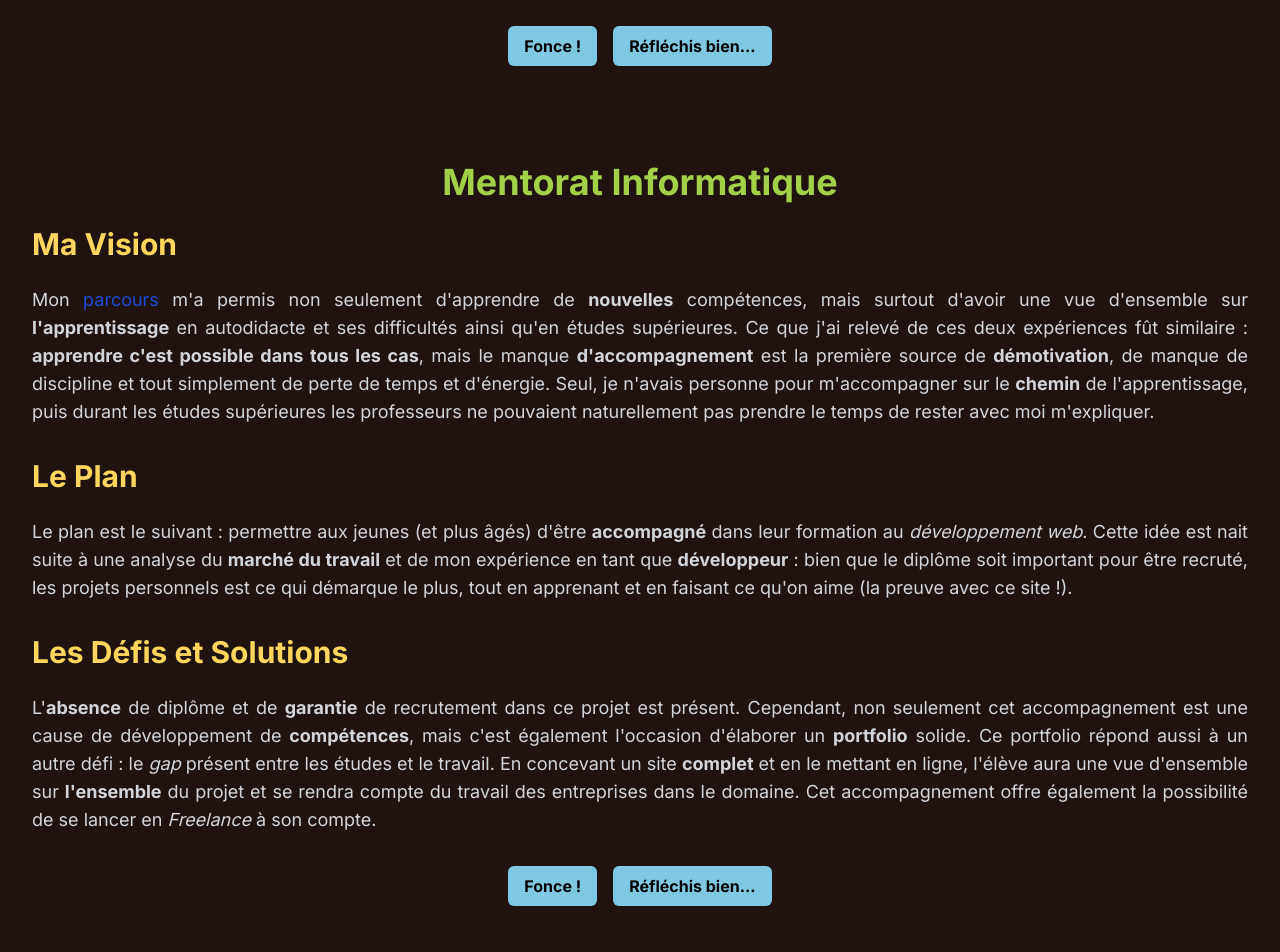
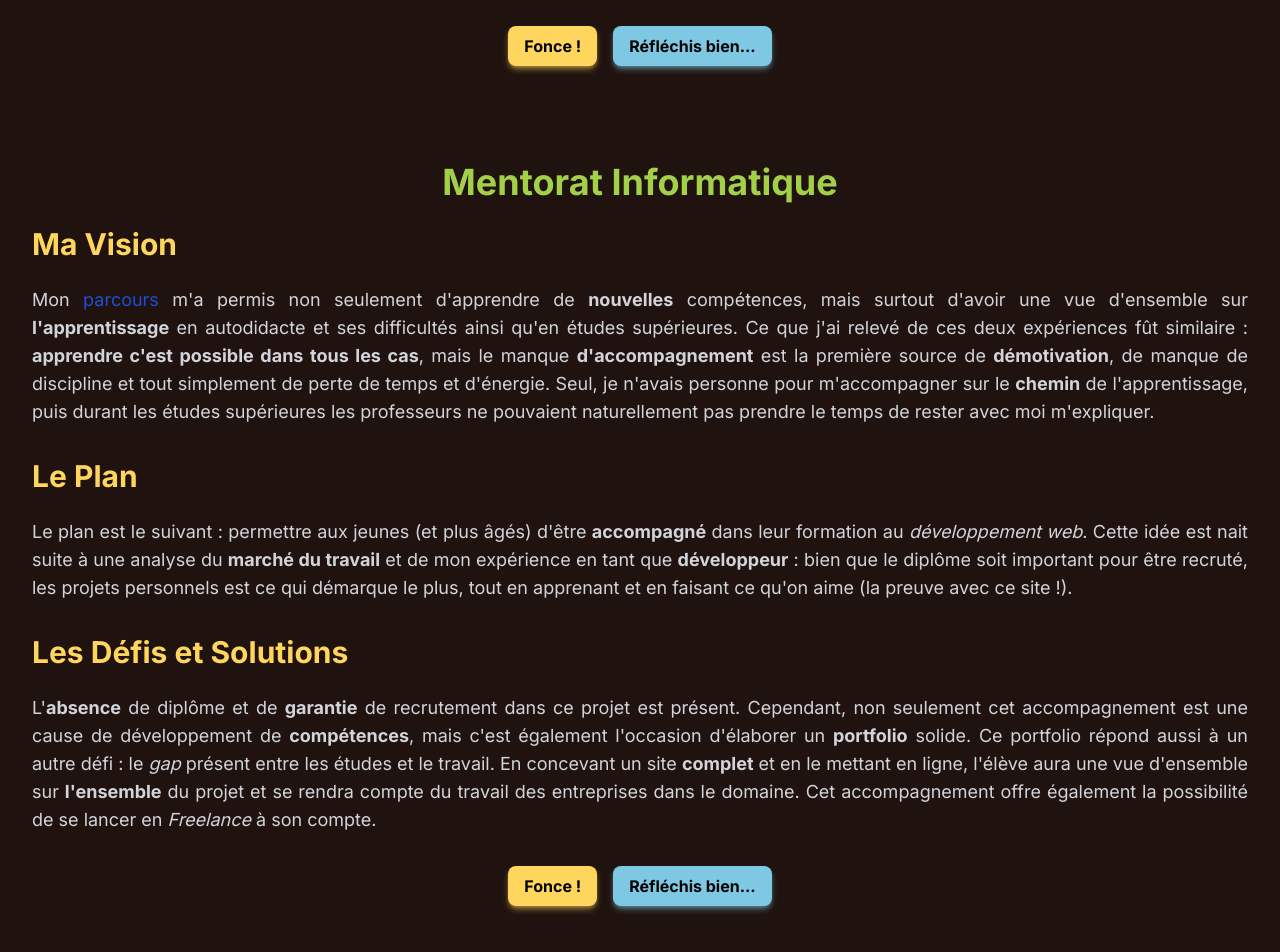
Before and after one commit to Nassim-H/NassimApprend, a Next.js app: page /valeurs in a window 1280 px wide. Shown: the part 2144-3096 px from the top of the page. Built offline with nearby package versions, Linux system fonts and the light colour scheme.

Commit message:
Button + contact

```diff
--- a/app/components/Apropos.tsx
+++ b/app/components/Apropos.tsx
@@ -2,16 +2,22 @@ const Apropos = () => {
     return (
       <section className="bg-white py-12">
         <div className="container mx-auto px-4">
-          <h2 className="text-3xl font-bold mb-6">À propos de Nassim Apprend</h2>
+          <h2 className="text-3xl font-bold mb-6">Pourquoi ce site ?</h2>
           <p className="text-lg text-gray-700 mb-8">
-            NassimApprend est né de ma <b>passion</b> pour l&apos;éducation et mon désir de <b>contribuer</b> positivement à la société en formant les futures générations. Mon objectif est de candidater à la formation L3 en éducation afin de développer mes compétences pédagogiques et devenir un <b>éducateur accompli</b>.
+            Ce site est né de ma <b>passion</b> pour l&apos;éducation et mon désir de <b>contribuer</b> positivement à la société en formant les futures générations. Mon objectif est de <b>candidater</b> à la <em>Licence 3 spécialité éducation</em> afin de développer mes compétences <b>pédagogiques</b> et devenir un <b>éducateur accompli</b>.
           </p>
           <p className="text-lg text-gray-700 mb-8">
-            Mon parcours académique et mes expériences professionnelles m&apos;ont préparé à relever ce défi avec <b>détermination</b>. Je crois fermement en une approche éducative centrée sur l&apos;apprenant, qui valorise l&apos;autonomie, la créativité et l&apos;inclusion.
+            Mon <a href="/parcours" target="_blank" className="text-blue-700">parcours</a> académique et mes <a href="/experience" target="_blank" className="text-blue-700">expériences</a> professionnelles m&apos;ont préparé à relever ce défi avec <b>détermination</b>. Je crois fermement en une approche éducative <b>centrée</b> sur l&apos;apprenant.
           </p>
           <p className="text-lg text-gray-700 mb-8">
-            À travers NassimApprend, je souhaite partager mes <b>réflexions</b>, notamment à propos de l&apos;apprentissage en ligne, mes <b>projets</b> et mes ressources pédagogiques. J&apos;espère que ce portfolio vous donnera un aperçu de ma personnalité, de mes compétences et de mes valeurs en tant qu&apos;éducateur.
+            À travers ce portfolio, je souhaite prouver mes <b>aptitudes</b> à réussir cette formation, de par ma <b>détermination</b> mais également ma <b>passion</b> pour les enfants. Je vous invite donc à <b>découvrir</b> les différentes sections du site et à me <b>contacter</b> si vous avez une quelconque <b>interrogation</b> sur mon profil, ou une quelconque <b>remarque</b> sur le site.
           </p>
+          <div className="flex justify-center mt-8">
+
+          <a href="mailto:nassimhassain@gmail.com" className="btn-primary flex items-center py-2 px-4 bg-accent rounded-lg shadow-md hover:shadow-lg transition duration-300 max-w-max">
+              <span>Me contacter</span>
+              </ a>
+            </div>
           </div>
       </section>
     );
--- a/app/components/Hero.tsx
+++ b/app/components/Hero.tsx
@@ -15,7 +15,7 @@ const Hero = () => {
             <p className="text-lg md:text-xl mb-8 text-white">Portfolio de Nassim Hassain, étudiant en informatique et <b>enseignant</b> de langue arabe</p>
 
             <div className="flex items-center justify-center">
-            <a href="/experience" className="btn-primary flex items-center py-2 px-4 bg-accent rounded-full shadow-md hover:shadow-lg transition duration-300 max-w-max">
+            <a href="/experience" className="btn-primary flex items-center py-2 px-4 bg-accent rounded-lg shadow-md hover:shadow-lg transition duration-300 max-w-max">
               <span>En savoir plus</span>
               <svg className="w-4 h-4 ml-2" fill="none" stroke="currentColor" viewBox="0 0 24 24" xmlns="http://www.w3.org/2000/svg">
                 <path strokeLinecap="round" strokeLinejoin="round" strokeWidth="2" d="M9 5l7 7-7 7"></path>
--- a/app/valeurs/page.tsx
+++ b/app/valeurs/page.tsx
@@ -65,8 +65,8 @@ const Valeurs = () => {
 
 
                   <div className="flex justify-center mt-8">
-                  <button className="bg-primary text-black font-bold py-2 px-4 rounded-md text-center mr-4" onClick={onSubmit}>Fonce !</button>
-                    <button className="bg-primary text-black font-bold py-2 px-4 rounded-md text-center" onClick={onReflechis}>Réfléchis bien...</button>
+                  <button className="bg-accent text-black font-bold py-2 px-4 rounded-lg shadow-md shadow-accent/50 hover:shadow-accent/50 hover:shadow-lg text-center mr-4" onClick={onSubmit}>Fonce !</button>
+                    <button className="bg-primary text-black font-bold py-2 px-4 rounded-lg shadow-md shadow-primary/50 hover:shadow-primary/50  hover:shadow-lg transition duration-300 text-center" onClick={onReflechis}>Réfléchis bien...</button>
                   </div>
 
 
@@ -84,8 +84,8 @@ const Valeurs = () => {
                   <h3 className="text-3xl font-bold mb-6 text-accent">Les Défis et Solutions</h3>
                   <p className="text-lg text-gray-300 text-justify">L'<b>absence</b> de diplôme et de <b>garantie</b> de recrutement dans ce projet est présent. Cependant, non seulement cet accompagnement est une cause de développement de <b>compétences</b>, mais c'est également l'occasion d'élaborer un <b>portfolio</b> solide. Ce portfolio répond aussi à un autre défi : le <em>gap</em> présent entre les études et le travail. En concevant un site <b>complet</b> et en le mettant en ligne, l'élève aura une vue d'ensemble sur <b>l'ensemble</b> du projet et se rendra compte du travail des entreprises dans le domaine. Cet accompagnement offre également la possibilité de se lancer en <em>Freelance</em> à son compte.</p>
                   <div className="flex justify-center mt-8">
-                    <button className="bg-primary text-black font-bold py-2 px-4 rounded-md text-center mr-4" onClick={onSubmit}>Fonce !</button>
-                    <button className="bg-primary text-black font-bold py-2 px-4 rounded-md text-center" onClick={onReflechis}>Réfléchis bien...</button>
+                    <button className="bg-accent text-black font-bold py-2 px-4 rounded-lg  shadow-md shadow-accent/50 hover:shadow-accent/50  hover:shadow-lg text-center mr-4" onClick={onSubmit}>Fonce !</button>
+                    <button className="bg-primary text-black font-bold py-2 px-4 rounded-lg shadow-md shadow-primary/50 hover:shadow-primary/50  hover:shadow-lg text-center" onClick={onReflechis}>Réfléchis bien...</button>
                   </div>
                 </div>
               </section>
```
